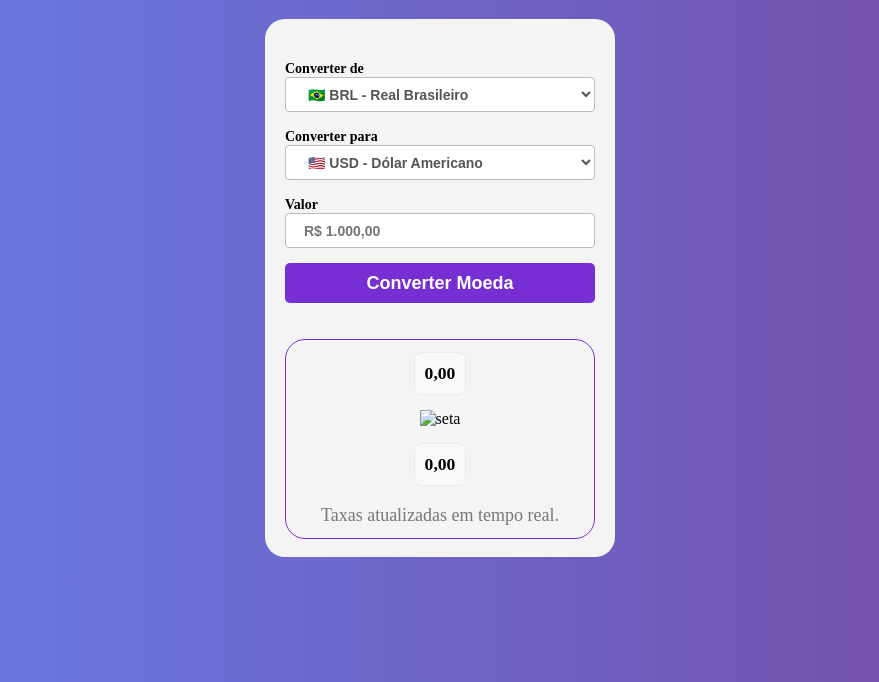
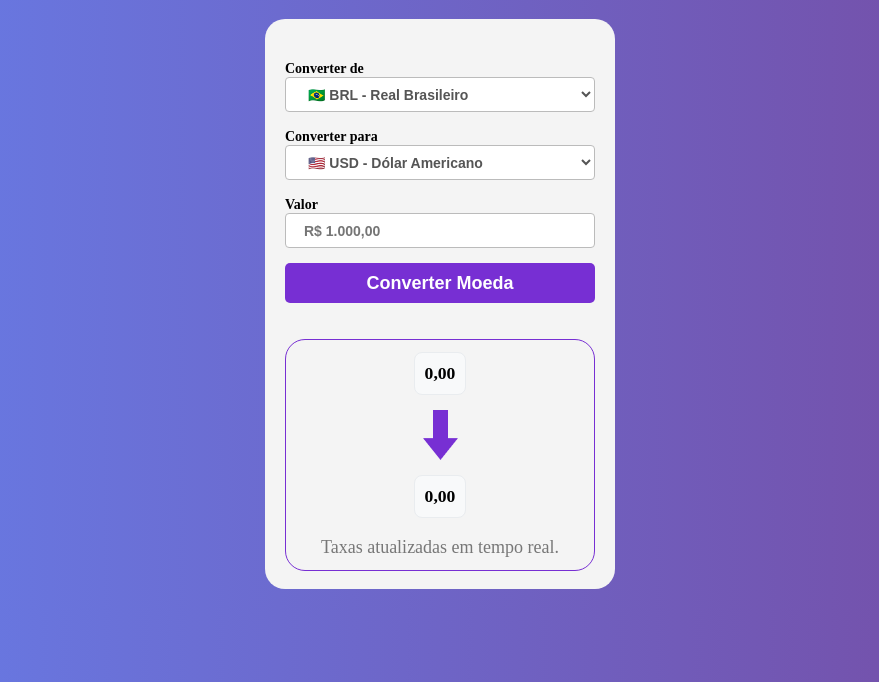
Before and after one commit to IannPereira28/conversor-de-moedas, a plain HTML site: page index.html in a window 1280 px wide. Shown: the part 118-800 px from the top of the page, without its empty margins (200-1079 px from the left). Drawn offline with Linux system fonts and the light colour scheme.

Commit message:
Corrige o caminho da imagem da seta no conversor de moedas

```diff
--- a/index.html
+++ b/index.html
@@ -323,7 +323,7 @@
                 <p class="valor-moeda-converter"> 0,00</p>
             </div>
 
-            <img class="seta" src="./assets/seta.png" alt="seta">
+            <img class="seta" src="./assets/imagens/seta.png" alt="seta">
 
             <div class="moeda-box">
                 <p class="valor-moeda"> 0,00</p>
```
